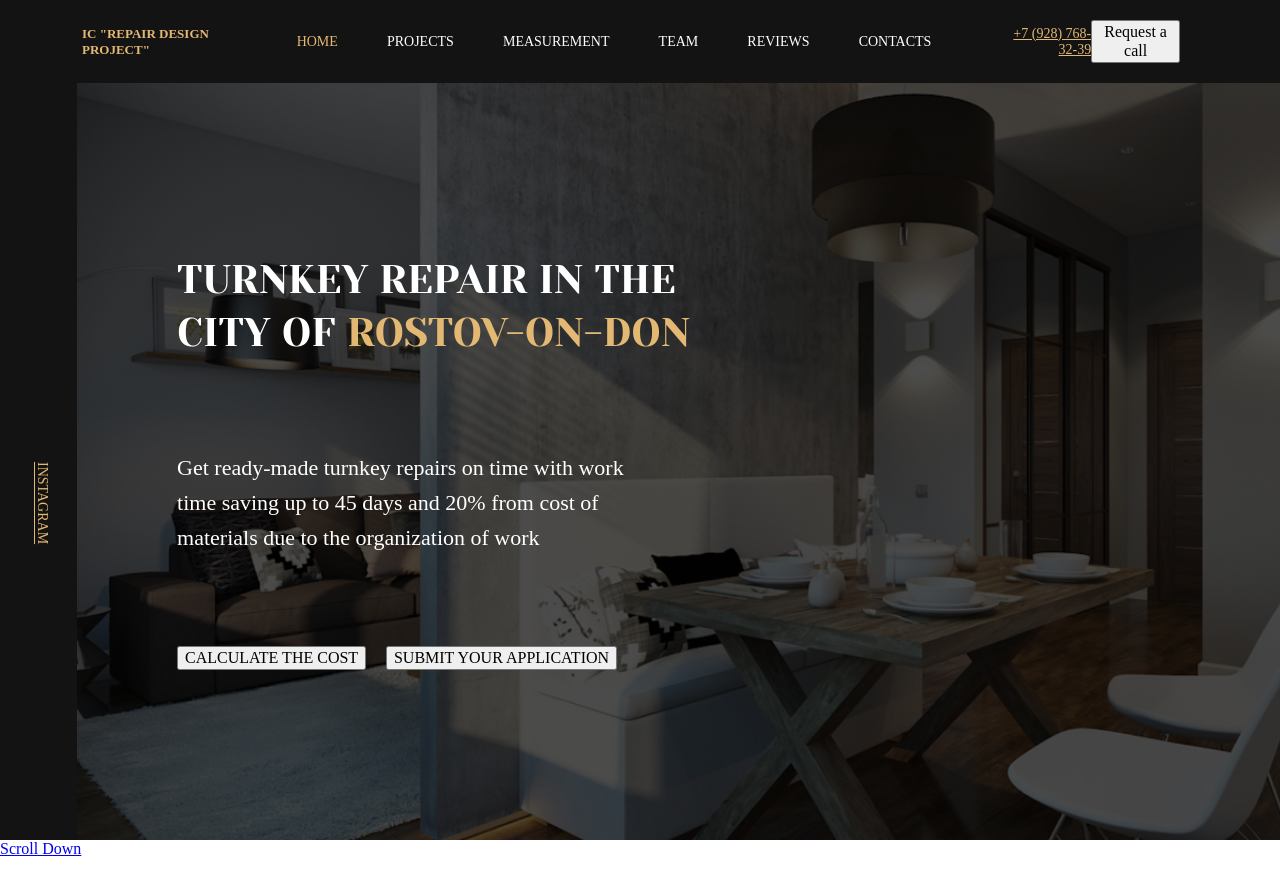
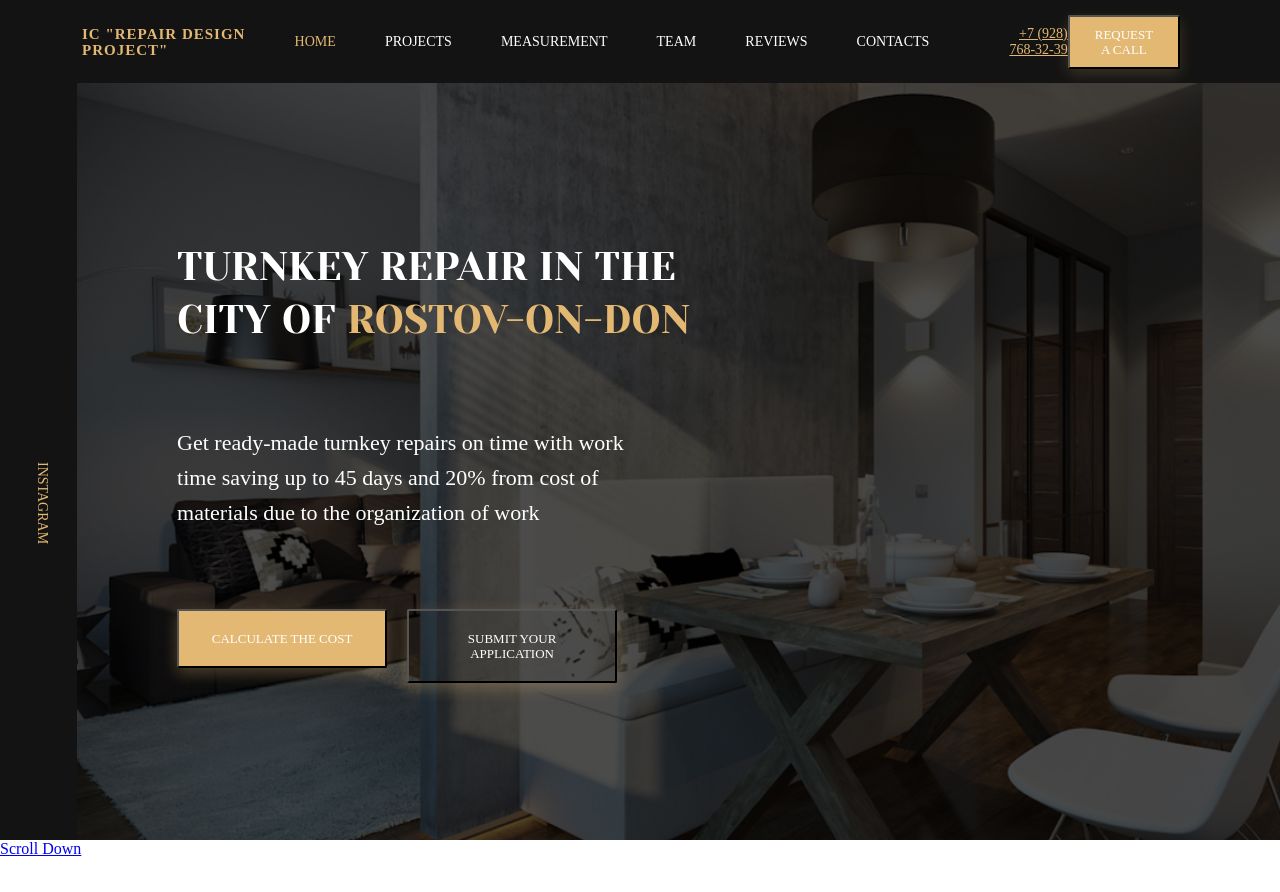
Before and after one commit to luckytiger1/repair-design-project, a website: page index.html in a window 1280 px wide. Drawn offline with Linux system fonts and the light colour scheme.

Commit message:
feat: add styles to buttons

```diff
--- a/index.html
+++ b/index.html
@@ -40,6 +40,7 @@
         <div class="main-info__container__instagram">
           <a href="#" class="main-info__container__instagram-text"
             >INSTAGRAM
+            <span class="main-info__container__instagram-text__line"></span>
           </a>
         </div>
         <div class="main-info__container__content">
@@ -56,11 +57,11 @@
               work
             </div>
 
-            <div class="main-info__container__wrapper-button">
-              <div class="main-info__container__content__wrapper-button1">
+            <div class="main-info__container__wrapper__button">
+              <div class="main-info__container__wrapper__button-button1">
                 <button>CALCULATE THE COST</button>
               </div>
-              <div class="main-info__container__wrapper-button2">
+              <div class="main-info__container__wrapper__button-button2">
                 <button>SUBMIT YOUR APPLICATION</button>
               </div>
             </div>
--- a/scss/style.scss
+++ b/scss/style.scss
@@ -22,11 +22,12 @@
 
   &__logo {
     font-family: "FuturaDemiC";
-    font-size: 6.5px;
+    font-size: 7.5px;
     line-height: 16px;
     text-transform: uppercase;
     color: #e3b873;
     margin-left: 82px;
+    letter-spacing: 1px;
   }
   &__nav {
     &-menu {
@@ -62,6 +63,18 @@
   }
   &__button {
     margin-right: 100px;
+    button {
+      background: #e3b873;
+      box-shadow: 0px 5px 15px rgba(227, 184, 115, 0.2);
+      border-radius: 2px;
+      font-family: FuturaDemiC;
+      font-size: 13px;
+      line-height: 15px;
+      text-align: center;
+      text-transform: uppercase;
+      color: #ffffff;
+      padding: 10px 25px;
+    }
   }
 }
 
@@ -97,6 +110,12 @@
         align-content: center;
         position: absolute;
         left: 34px;
+        text-decoration: none;
+        &__line {
+          position: absolute;
+          border: 13px 10px solid #e3b873;
+          transform: rotate(90deg);
+        }
       }
     }
     &__content {
@@ -147,15 +166,41 @@
         width: 450px;
         z-index: 5;
       }
-      &-button {
+      &__button {
         display: flex;
         position: relative;
         justify-content: space-between;
         width: 440px;
         z-index: 5;
         &-button1 {
+          button {
+            width: 210px;
+            font-family: "FuturaDemiC";
+            font-size: 13px;
+            line-height: 15px;
+            text-align: center;
+            color: #ffffff;
+            background: #e3b873;
+            box-shadow: 0px 5px 15px rgba(227, 184, 115, 0.3);
+            border-radius: 2px;
+            outline: none;
+            padding: 20px 20px;
+          }
         }
         &-button2 {
+          button {
+            width: 210px;
+            font-family: "FuturaDemiC";
+            font-size: 13px;
+            line-height: 15px;
+            text-align: center;
+            color: #ffffff;
+            background: none;
+            box-shadow: 0px 5px 15px rgba(227, 184, 115, 0.3);
+            border-radius: 2px;
+            outline: none;
+            padding: 20px 20px;
+          }
         }
       }
     }
```
Also changed, not shown: css/style.css.
